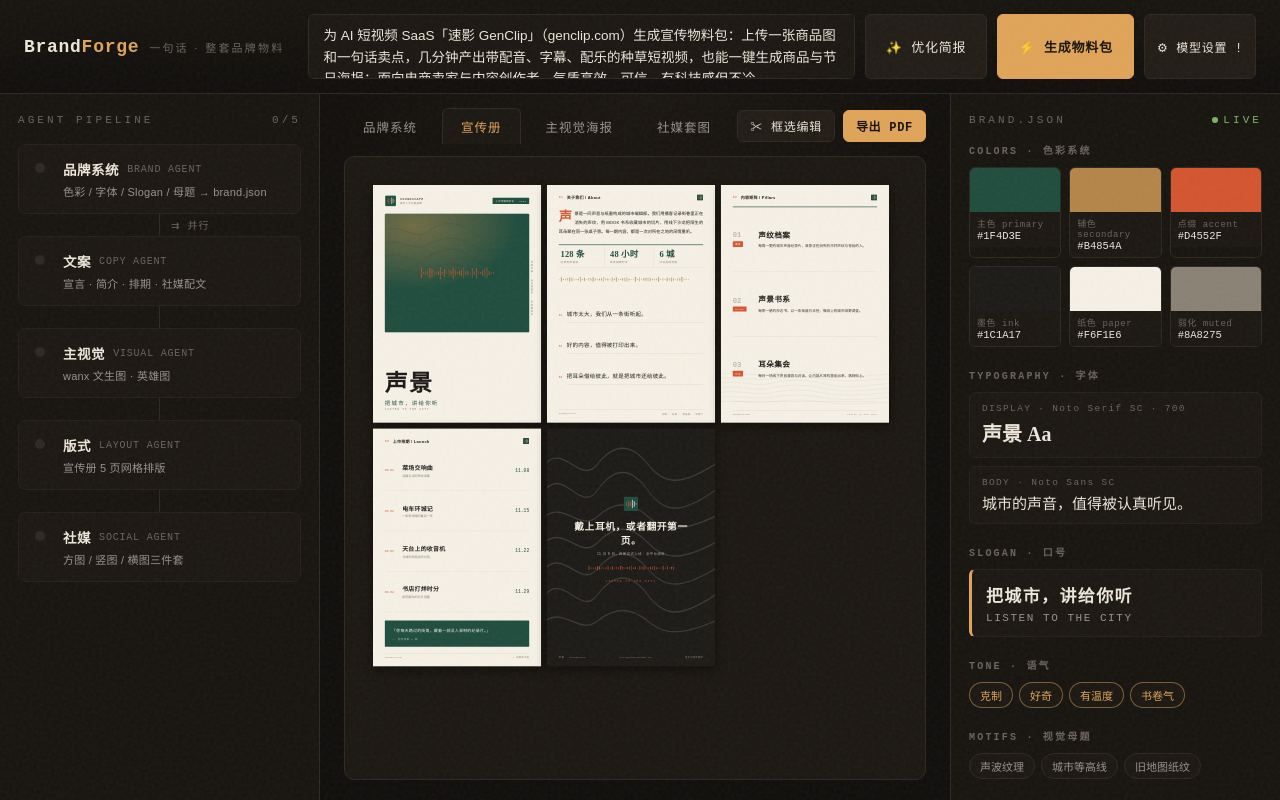
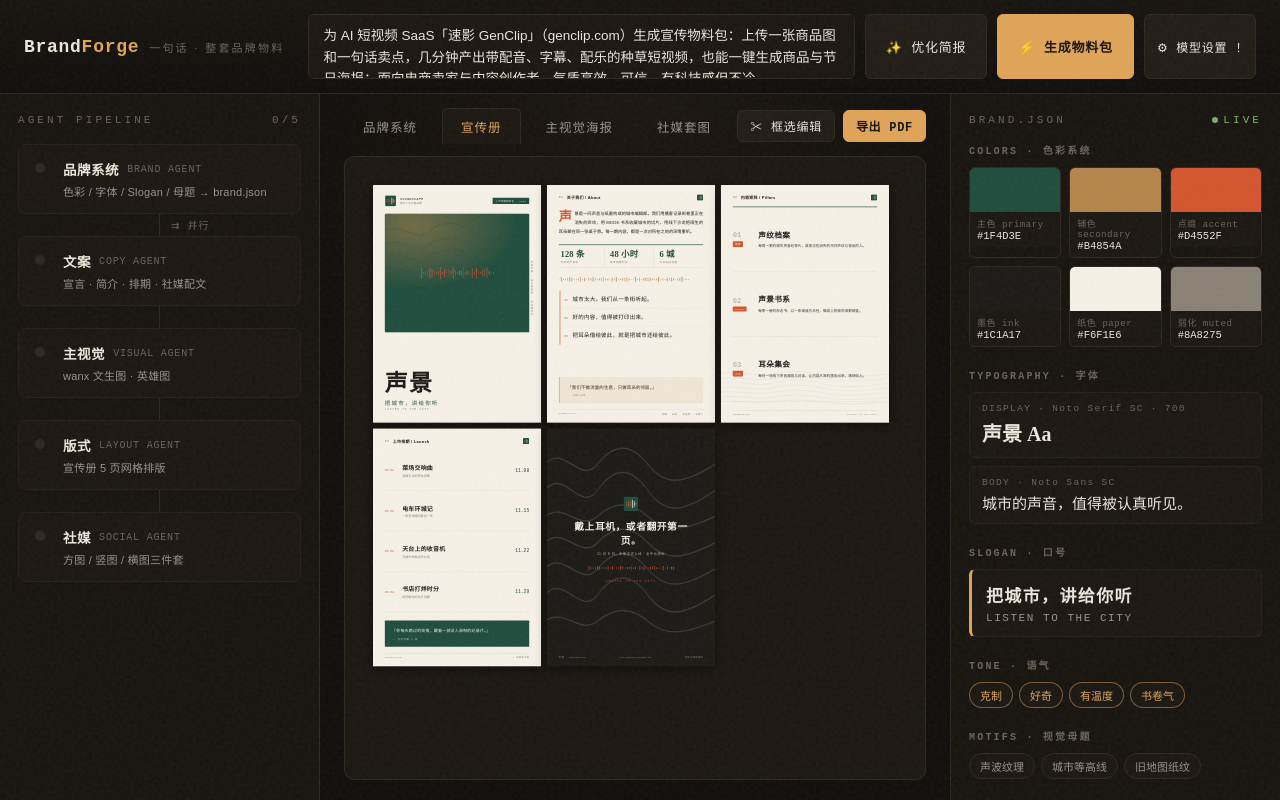
Before and after one commit to coolhfei/BloomPen, a React (Vite) app: page / in a window 1280 px wide. Built offline with nearby package versions, Linux system fonts and the light colour scheme.

Commit message:
fix: P2 简介页视觉重构——宣言条目改左侧竖条卡片式排列，底部加引文锚点填满空白，网点装饰带加密

```diff
--- a/src/components/Brochure.tsx
+++ b/src/components/Brochure.tsx
@@ -71,6 +71,12 @@ export function Brochure({ brand, copy, heroUrl }: Props) {
               </li>
             ))}
           </ul>
+          {copy.quotes[1] && (
+            <div className="bf-intro-bottom">
+              <p>「{copy.quotes[1].text}」</p>
+              <cite>—— {copy.quotes[1].source}</cite>
+            </div>
+          )}
         </div>
         <footer className="bf-page-foot">
           <span>{brand.brandNameEn}</span>
--- a/src/components/templates.css
+++ b/src/components/templates.css
@@ -203,15 +203,21 @@
 }
 .bf-manifesto {
   list-style: none;
-  flex: 1;
   display: flex;
   flex-direction: column;
-  justify-content: space-evenly;
+  gap: 0;
 }
 .bf-manifesto li {
   display: flex;
   gap: 22px;
   align-items: baseline;
+  padding: 20px 0;
+  border-left: 3px solid var(--brand-accent);
+  padding-left: 20px;
+  margin-left: 4px;
+}
+.bf-manifesto li + li {
+  border-top: 1px solid color-mix(in srgb, var(--brand-muted) 22%, transparent);
 }
 .bf-manifesto-idx {
   font-family: 'IBM Plex Mono', monospace;
@@ -225,9 +231,32 @@
   font-size: 26px;
   line-height: 1.7;
   letter-spacing: 0.04em;
-  border-bottom: 1px solid color-mix(in srgb, var(--brand-secondary) 40%, transparent);
-  padding-bottom: 16px;
   flex: 1;
+}
+/* 底部引文锚点：填满下半页 */
+.bf-intro-bottom {
+  margin-top: auto;
+  padding: 30px 36px;
+  background: color-mix(in srgb, var(--brand-secondary) 10%, transparent);
+  border-left: 4px solid var(--brand-secondary);
+  border-radius: 2px;
+}
+.bf-intro-bottom p {
+  font-family: var(--font-display, serif);
+  font-weight: var(--font-display-weight-soft, 500);
+  font-size: 21px;
+  line-height: 1.8;
+  letter-spacing: 0.03em;
+  color: color-mix(in srgb, var(--brand-ink) 82%, var(--brand-muted));
+}
+.bf-intro-bottom cite {
+  display: block;
+  margin-top: 10px;
+  font-style: normal;
+  font-size: 11px;
+  font-family: 'IBM Plex Mono', monospace;
+  letter-spacing: 0.14em;
+  color: var(--brand-muted);
 }
 
 /* 数据钩子装饰带（P2） */
```
